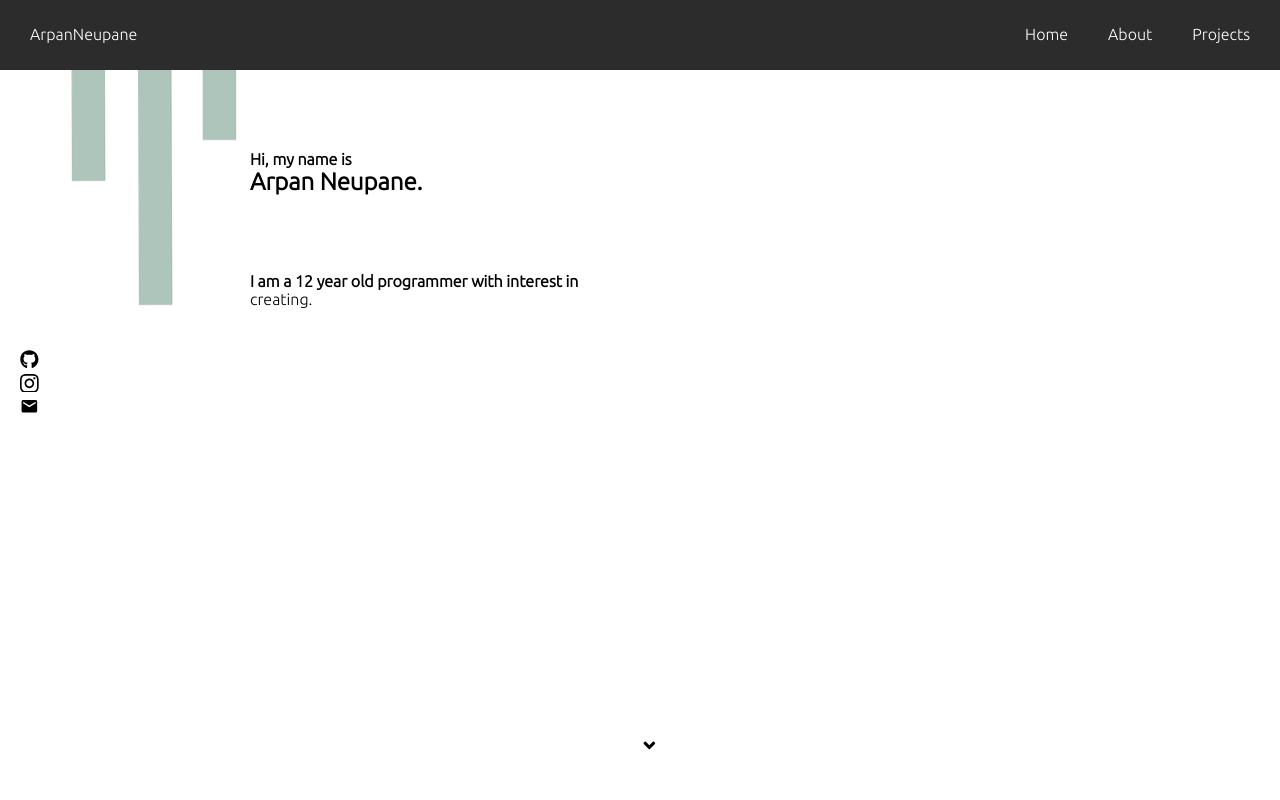
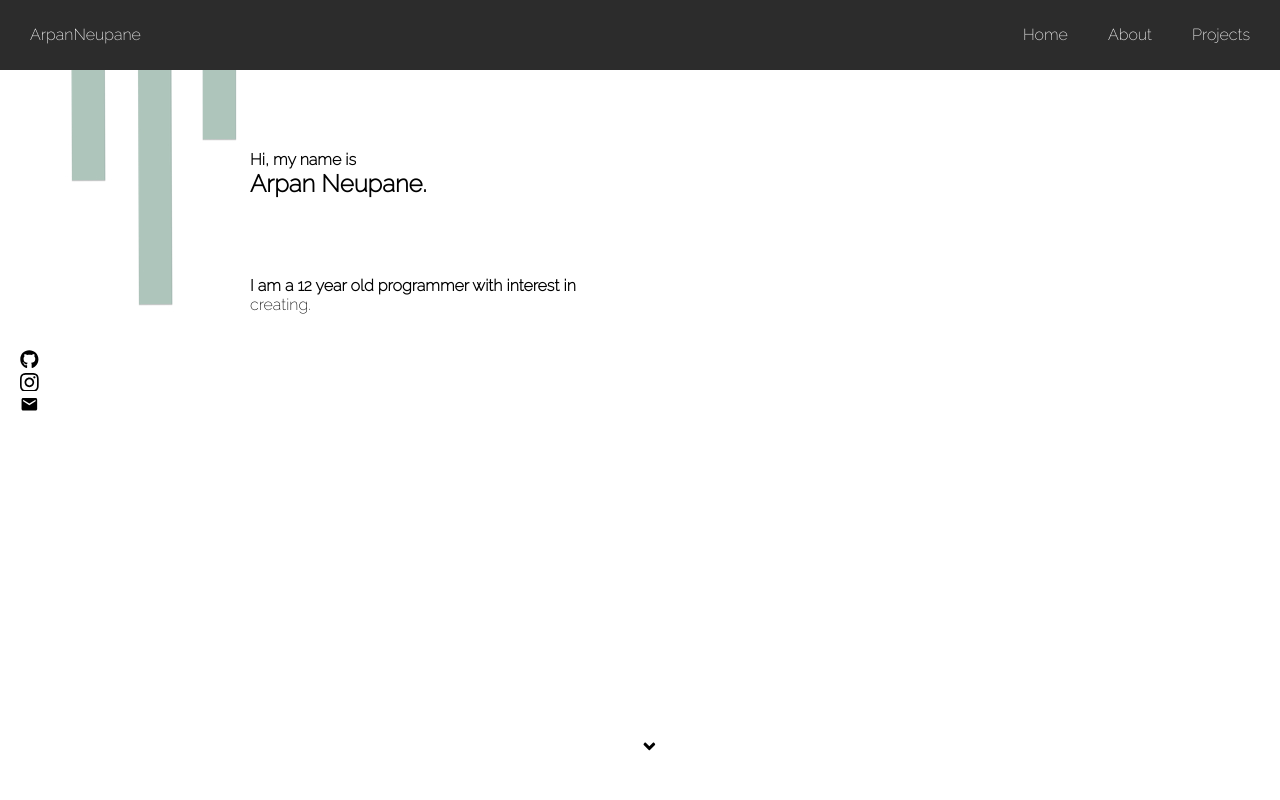
Before and after one commit to arpanneupane19/website-v2, a React (Create React App) app: page / in a window 1280 px wide. Shown: the top 800 px of the page. Built offline with nearby package versions, Linux system fonts and the light colour scheme.

Commit message:
changed font

```diff
--- a/package.json
+++ b/package.json
@@ -1,5 +1,6 @@
 {
   "name": "website",
+  "homepage": "https://arpanneupane.com",
   "version": "0.1.0",
   "private": true,
   "dependencies": {
--- a/src/App.css
+++ b/src/App.css
@@ -1,4 +1,4 @@
-@import url('https://fonts.googleapis.com/css2?family=Ubuntu:wght@300&display=swap');
+@import url('https://fonts.googleapis.com/css2?family=Raleway:wght@200&display=swap');
 
 html {
   scroll-behavior: smooth;
@@ -7,7 +7,7 @@
 * {
   margin: 0;
   padding: 0;
-  font-family: 'Ubuntu', sans-serif;
+  font-family: 'Raleway', sans-serif;
   list-style-type: none;
   text-decoration: none;
 }
```
